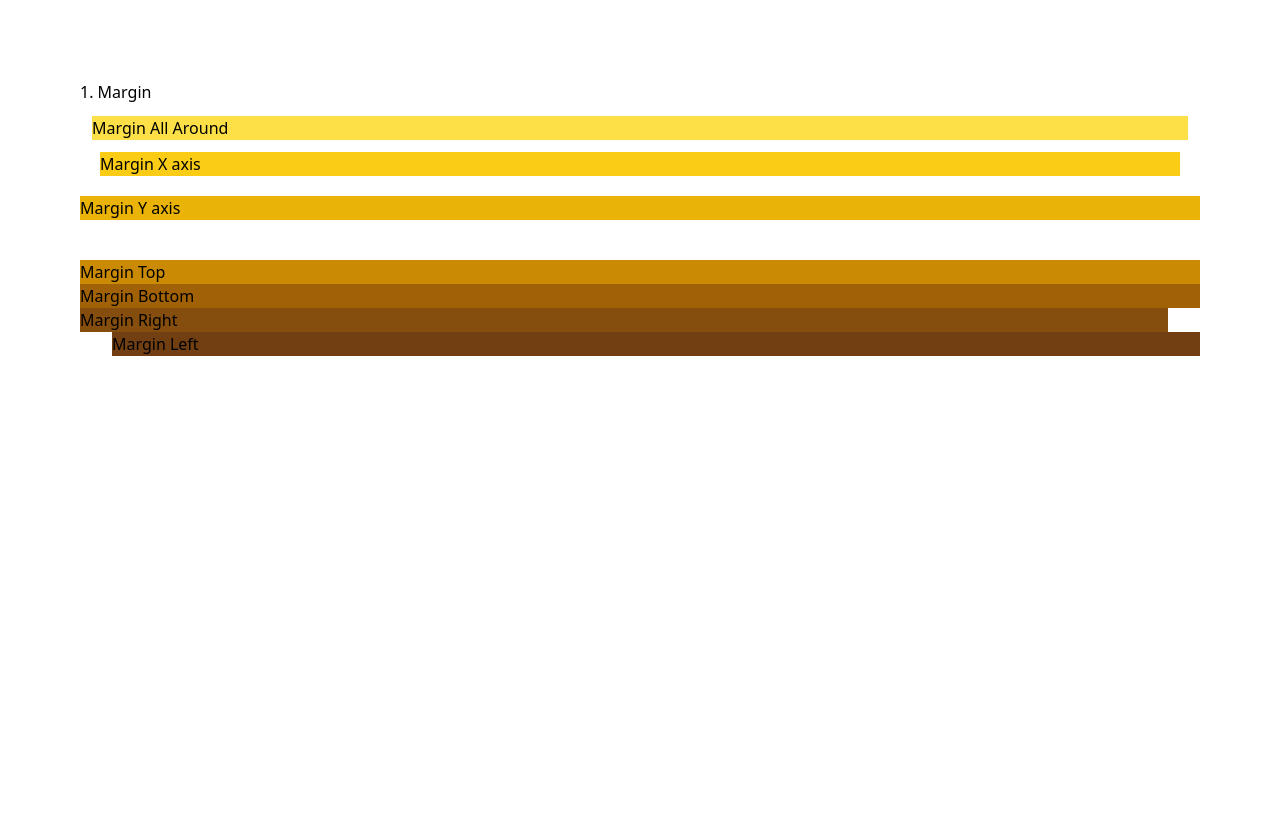
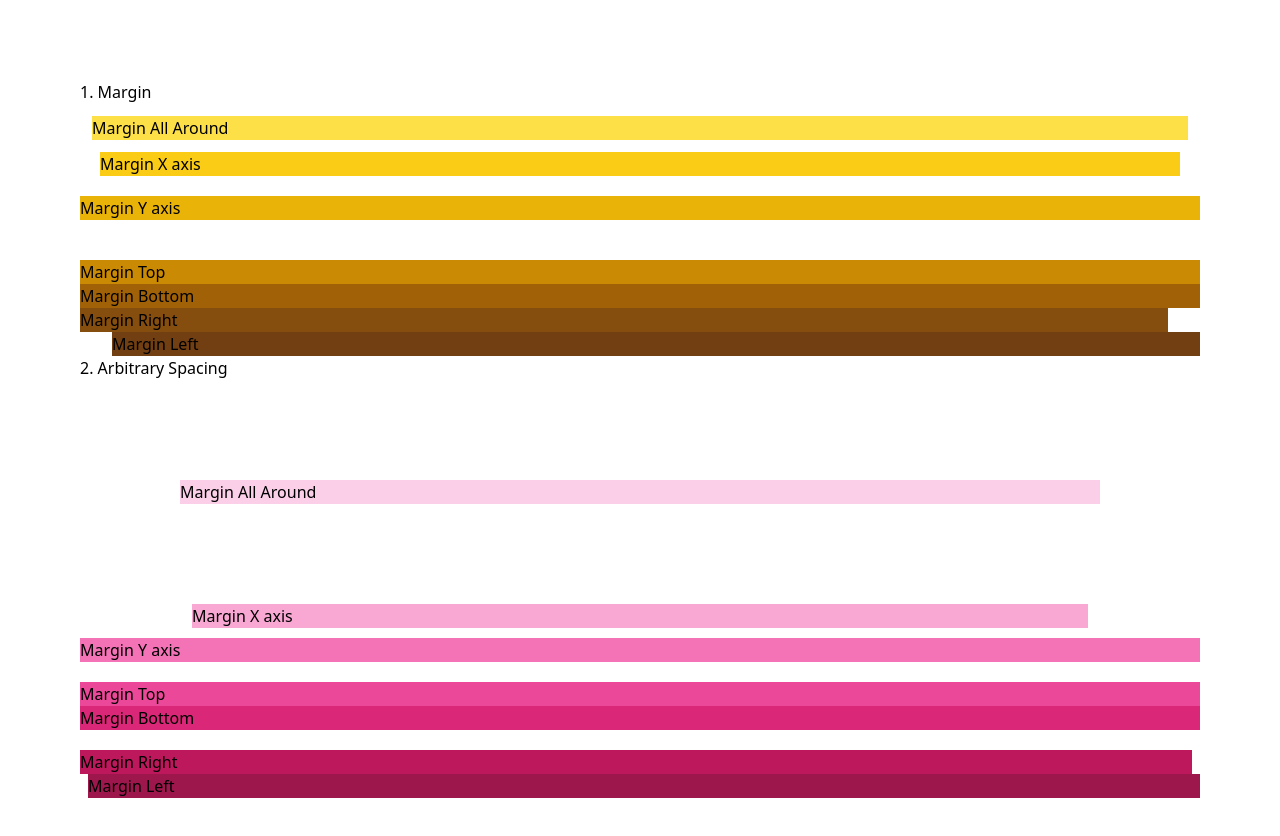
Before and after one commit to manjunathdp/Tailwind-CSS, a plain HTML site: page Fundamentals/2. Container Spacing/index.html in a window 1280 px wide. Before the commit the page ends 800 px from the top, so only its background shows below. Drawn offline with nearby package versions, Linux system fonts and the light colour scheme.

Commit message:
Arbitrary Spacing

```diff
--- a/Fundamentals/2. Container Spacing/index.html
+++ b/Fundamentals/2. Container Spacing/index.html
@@ -26,6 +26,14 @@
     <div class="ml-8 bg-yellow-900">Margin Left</div>
 
     <!-- Arbitrary Spacing -->
+     <h1>2. Arbitrary Spacing </h1>
+     <div class="m-[100px] bg-pink-200">Margin All Around</div>
+     <div class="mx-[10%] bg-pink-300">Margin X axis</div>
+     <div class="my-[10px] bg-pink-400">Margin Y axis</div>
+     <div class="mt-[20px] bg-pink-500">Margin Top</div>
+     <div class="mb-[20px] bg-pink-600">Margin Bottom</div>
+     <div class="mr-[8px] bg-pink-700">Margin Right</div>
+     <div class="ml-[8px] bg-pink-800">Margin Left</div>
 
     <!-- Padding -->
     <!-- https://tailwindcss.com/docs/padding -->
```
